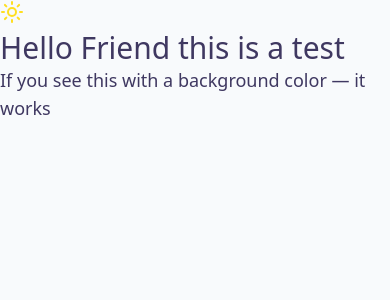
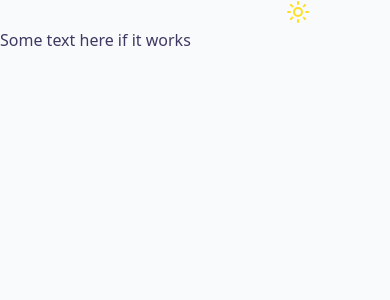
Before and after one commit to Clipzorama/Nature-Cures-Naturally, a React (Vite) app: page / in a window 390 px wide. Shown: the top 300 px of the page. Built offline with nearby package versions, Linux system fonts and the light colour scheme.

Commit message:
utils and fixes

```diff
--- a/src/components/Navbar.jsx
+++ b/src/components/Navbar.jsx
@@ -1,20 +1,28 @@
 import { useState } from "react";
+// import { LightSwitch } from "@/components/LightSwitch.jsx";
+// import { Menu, X } from "lucide-react";
 
 // will have to change this soon and add some new stuff
 const navItems = [
     {name: "Home", href: "#hero"},
     {name: "About", href: "#about"},
-    {name: "Skills", href: "#skills"},
-    {name: "Projects", href: "#projects"},
+    {name: "Recipes", href: "#recipes"},
+    {name: "Services", href: "#services"},
     {name: "Contact", href: "#contact"},
 
 ]
 
 
 export const NavBar = () => {
+
+    const [isMenuOpen, setMenuOpen] = useState(false);
+
     return (
-        <h2 className="text-primary text-3xl">
-            Hello Friend this is a test
-        </h2>
-    )
+        <nav className="fixed w-full transition-all duration-300 background/80 pt-7 pb-3">
+            <div className="flex justify-between items-center md:block">
+                Some text here if it works
+            </div>
+
+        </nav>
+    );
 }
--- a/src/lib/utlis.js
+++ b/src/lib/utlis.js
@@ -2,6 +2,6 @@ import {clsx} from 'clsx';
 import { twMerge } from 'tailwind-merge';
 
 
-export const cn = ({...inputs}) => {
+export const cn = (...inputs) => {
     return twMerge(clsx(inputs));
 }
--- a/src/pages/Home.jsx
+++ b/src/pages/Home.jsx
@@ -5,9 +5,9 @@ function Home() {
     return (
         <div className='min-h-screen bg-background text-primary overflow-x-hidden'>
             {/* Navbar  */}
-            <LightSwitch />
+            <LightSwitch className='fixed right-20'/>
+
             <NavBar />
-            <p className="text-lg">If you see this with a background color — it works</p>
         </div>
     );
 }
```
Also changed, not shown: src/components/LightSwitch.jsx (+7 -4 lines).
